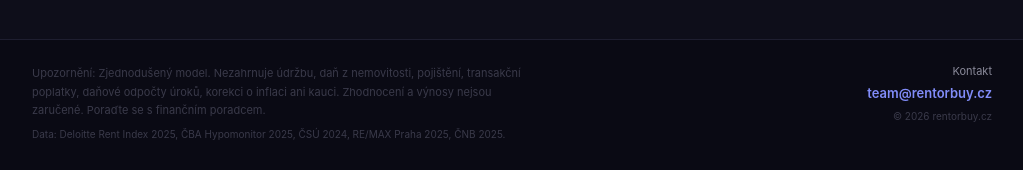
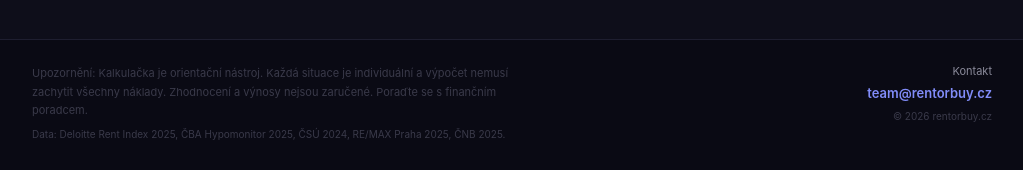
Before and after one commit to jd-dvoriak/rentorbuy, a React (Vite) app: page / in a window 1280 px wide. Shown: the part 1776-1946 px from the top of the page, without its empty margins (128-1151 px from the left). Built offline with nearby package versions, Linux system fonts and the light colour scheme.

Commit message:
Adjust a footer

```diff
--- a/src/App.jsx
+++ b/src/App.jsx
@@ -53,7 +53,7 @@ const I18N = {
     legBuy: "Kupující (nemovitost − dluh)", legRent: "Nájemce (investiční portfolio)",
     paidS: "Splaceno", perYr: "/rok", bal: "Zůstatek",
     // Footer
-    disc: "Upozornění: Zjednodušený model. Nezahrnuje údržbu, daň z nemovitosti, pojištění, transakční poplatky, daňové odpočty úroků, korekci o inflaci ani kauci. Zhodnocení a výnosy nejsou zaručené. Poraďte se s finančním poradcem.",
+    disc: "Upozornění: Kalkulačka je orientační nástroj. Každá situace je individuální a výpočet nemusí zachytit všechny náklady. Zhodnocení a výnosy nejsou zaručené. Poraďte se s finančním poradcem.",
     src: "Data: Deloitte Rent Index 2025, ČBA Hypomonitor 2025, ČSÚ 2024, RE/MAX Praha 2025, ČNB 2025.",
     contact: "Kontakt", unit: "let",
     // Intro
@@ -212,7 +212,7 @@ const I18N = {
     rentL: "Rent", mtgL: "Mortgage",
     legBuy: "Buyer (property − debt)", legRent: "Renter (investment portfolio)",
     paidS: "Paid off", perYr: "/yr", bal: "Balance",
-    disc: "Disclaimer: Simplified model. Does not include maintenance, property tax, insurance, transaction fees, mortgage interest deductions, inflation adjustment, or deposit. Returns are not guaranteed. Consult a financial advisor.",
+    disc: "Disclaimer: The calculator is an indicative tool. Every situation is individual and the calculation may not capture all costs. Returns and appreciation are not guaranteed. Consult a financial advisor.",
     src: "Data: Deloitte Rent Index 2025, CBA Hypomonitor 2025, CZSO 2024, RE/MAX Prague 2025, CNB 2025.",
     contact: "Contact", unit: "years",
     intro: "How much do you pay in rent? How much does the apartment you're considering cost? Set the numbers and the calculator will tell you whether renting or buying makes more sense for you.",
```
